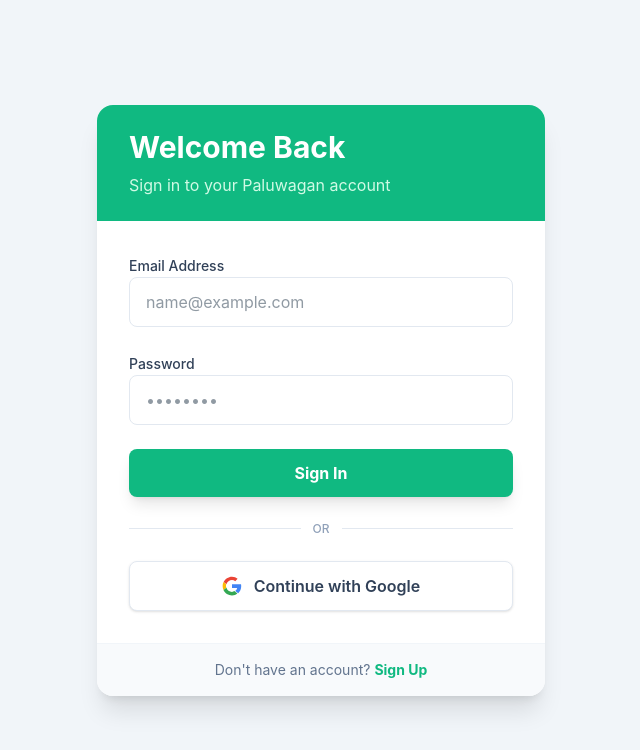
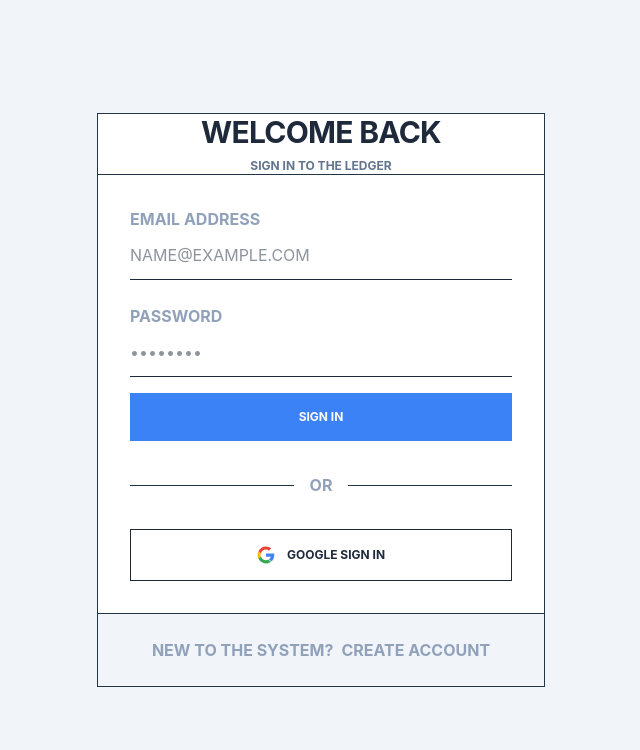
Before and after one commit to KeigeeDev/paluwagan-app, a React (Vite) app: page /login in a window 1280 px wide. Shown: the top 750 px of the page, without its empty margins (319-959 px from the left). Built offline with nearby package versions, Linux system fonts and the light colour scheme; no server answers.

Commit message:
style: implement Swiss Minimalist design for Login view and update global tokens

```diff
--- a/src/features/auth/Login.jsx
+++ b/src/features/auth/Login.jsx
@@ -59,59 +59,60 @@ export default function Login() {
     console.log(auth);
 
     return (
-        <div className="min-h-screen flex items-center justify-center bg-light">
+        <div className="min-h-screen flex items-center justify-center bg-light font-sans">
             <div className="max-w-md w-full mx-4">
-                <div className="bg-white rounded-2xl shadow-xl overflow-hidden">
+                <div className="bg-white border border-border overflow-hidden">
                     {/* Header */}
-                    <div className="bg-primary px-6 py-6 md:px-8">
-                        <h2 className="text-2xl md:text-3xl font-bold text-white mb-2">
-                            {isLogin ? 'Welcome Back' : 'Create Account'}
+                    <div className="px-8 py-12 border-b border-border text-center">
+                        <h2 className="text-3xl font-bold text-dark tracking-tight mb-2">
+                            {isLogin ? 'WELCOME BACK' : 'CREATE ACCOUNT'}
                         </h2>
-                        <p className="text-emerald-100 text-sm md:text-base">
-                            {isLogin ? 'Sign in to your Paluwagan account' : 'Join our Paluwagan community'}
+                        <p className="text-slate-500 text-xs uppercase tracking-[0.2em] font-bold">
+                            {isLogin ? 'Sign in to the ledger' : 'Join the system'}
                         </p>
                     </div>
 
                     {/* Form */}
-                    <form onSubmit={handleSubmit} className="p-6 md:p-8 space-y-6">
+                    <form onSubmit={handleSubmit} className="p-8 space-y-8">
                         {error && (
-                            <div className="bg-red-50 text-danger p-3 rounded text-sm text-center">
+                            <div className="border border-danger text-danger p-4 text-xs font-bold uppercase tracking-widest bg-rose-50/50">
                                 {error}
                             </div>
                         )}
 
+                        <div className="space-y-6">
                             {!isLogin && (
-                            <div className="space-y-2">
-                                <label className="text-sm font-medium text-slate-700">Full Name</label>
+                                <div className="space-y-1.5">
+                                    <label className="text-[10px] font-bold uppercase tracking-widest text-slate-400">Full Name</label>
                                     <input
                                         type="text"
                                         required
-                                    className="w-full px-4 py-3 rounded-lg border border-slate-200 focus:border-primary focus:ring-2 focus:ring-primary/20 transition-all outline-none"
-                                    placeholder="Juan Dela Cruz"
+                                        className="w-full px-0 py-3 border-b border-border focus:border-secondary transition-all outline-none bg-transparent text-dark placeholder:text-slate-300"
+                                        placeholder="JUAN DELA CRUZ"
                                         value={displayName}
                                         onChange={(e) => setDisplayName(e.target.value)}
                                     />
                                 </div>
                             )}
 
-                        <div className="space-y-2">
-                            <label className="text-sm font-medium text-slate-700">Email Address</label>
+                            <div className="space-y-1.5">
+                                <label className="text-[10px] font-bold uppercase tracking-widest text-slate-400">Email Address</label>
                                 <input
                                     type="email"
                                     required
-                                className="w-full px-4 py-3 rounded-lg border border-slate-200 focus:border-primary focus:ring-2 focus:ring-primary/20 transition-all outline-none"
-                                placeholder="name@example.com"
+                                    className="w-full px-0 py-3 border-b border-border focus:border-secondary transition-all outline-none bg-transparent text-dark placeholder:text-slate-300"
+                                    placeholder="NAME@EXAMPLE.COM"
                                     value={email}
                                     onChange={(e) => setEmail(e.target.value)}
                                 />
                             </div>
 
-                        <div className="space-y-2">
-                            <label className="text-sm font-medium text-slate-700">Password</label>
+                            <div className="space-y-1.5">
+                                <label className="text-[10px] font-bold uppercase tracking-widest text-slate-400">Password</label>
                                 <input
                                     type="password"
                                     required
-                                className="w-full px-4 py-3 rounded-lg border border-slate-200 focus:border-primary focus:ring-2 focus:ring-primary/20 transition-all outline-none"
+                                    className="w-full px-0 py-3 border-b border-border focus:border-secondary transition-all outline-none bg-transparent text-dark placeholder:text-slate-300"
                                     placeholder="••••••••"
                                     value={password}
                                     onChange={(e) => setPassword(e.target.value)}
@@ -119,60 +120,62 @@ export default function Login() {
                             </div>
 
                             {!isLogin && (
-                            <div className="space-y-2">
-                                <label className="text-sm font-medium text-slate-700">Confirm Password</label>
+                                <div className="space-y-1.5">
+                                    <label className="text-[10px] font-bold uppercase tracking-widest text-slate-400">Confirm Password</label>
                                     <input
                                         type="password"
                                         required
-                                    className="w-full px-4 py-3 rounded-lg border border-slate-200 focus:border-primary focus:ring-2 focus:ring-primary/20 transition-all outline-none"
+                                        className="w-full px-0 py-3 border-b border-border focus:border-secondary transition-all outline-none bg-transparent text-dark placeholder:text-slate-300"
                                         placeholder="••••••••"
                                         value={confirmPassword}
                                         onChange={(e) => setConfirmPassword(e.target.value)}
                                     />
                                 </div>
                             )}
+                        </div>
 
+                        <div className="space-y-4 pt-4">
                             <button
                                 type="submit"
                                 disabled={loading}
-                            className="w-full bg-primary hover:bg-emerald-600 text-white font-bold py-3 rounded-lg transition-colors shadow-lg hover:shadow-xl disabled:opacity-50 disabled:cursor-not-allowed"
+                                className="w-full bg-secondary hover:bg-violet-700 text-white font-bold py-4 px-6 transition-all disabled:opacity-50 text-xs uppercase tracking-widest"
                             >
-                            {loading ? 'Please wait...' : (isLogin ? 'Sign In' : 'Sign Up')}
+                                {loading ? 'PROCESSING...' : (isLogin ? 'SIGN IN' : 'SIGN UP')}
                             </button>
 
-                        {/* Divider */}
-                        <div className="flex items-center gap-3">
-                            <div className="flex-1 h-px bg-slate-200" />
-                            <span className="text-xs text-slate-400 font-medium">OR</span>
-                            <div className="flex-1 h-px bg-slate-200" />
+                            <div className="relative flex items-center justify-center py-4">
+                                <div className="absolute inset-0 flex items-center">
+                                    <div className="w-full border-t border-border"></div>
+                                </div>
+                                <span className="relative bg-white px-4 text-[10px] font-bold text-slate-400 uppercase tracking-[0.3em]">OR</span>
                             </div>
 
-                        {/* Google Sign-In Button */}
                             <button
                                 type="button"
                                 onClick={handleGoogleSignIn}
                                 disabled={loading}
-                            className="w-full flex items-center justify-center gap-3 bg-white border border-slate-200 hover:bg-slate-50 text-slate-700 font-semibold py-3 rounded-lg transition-colors shadow-sm hover:shadow-md disabled:opacity-50 disabled:cursor-not-allowed"
+                                className="w-full flex items-center justify-center gap-3 bg-white border border-border hover:bg-slate-50 text-dark font-bold py-4 px-6 transition-all disabled:opacity-50 text-xs uppercase tracking-widest"
                             >
-                            <svg xmlns="http://www.w3.org/2000/svg" viewBox="0 0 48 48" width="20" height="20" className="w-5 h-5 flex-shrink-0">
+                                <svg xmlns="http://www.w3.org/2000/svg" viewBox="0 0 48 48" width="18" height="18" className="w-4.5 h-4.5">
                                     <path fill="#EA4335" d="M24 9.5c3.15 0 5.64 1.08 7.74 2.85l5.77-5.77C33.91 3.45 29.27 1.5 24 1.5 14.97 1.5 7.38 6.91 3.9 14.6l6.72 5.22C12.4 13.47 17.73 9.5 24 9.5z"/>
                                     <path fill="#4285F4" d="M46.1 24.5c0-1.64-.15-3.22-.42-4.74H24v8.98h12.42c-.54 2.88-2.17 5.32-4.62 6.96l7.1 5.52C43.23 37.13 46.1 31.27 46.1 24.5z"/>
                                     <path fill="#FBBC05" d="M10.62 28.18A14.56 14.56 0 0 1 9.5 24c0-1.45.25-2.86.62-4.18L3.4 14.6A22.46 22.46 0 0 0 1.5 24c0 3.37.73 6.56 2.04 9.43l7.08-5.25z"/>
                                     <path fill="#34A853" d="M24 46.5c5.27 0 9.69-1.74 12.92-4.74l-7.1-5.52c-1.75 1.17-3.99 1.86-5.82 1.86-6.27 0-11.6-3.97-13.38-9.92l-7.08 5.25C7.38 41.09 14.97 46.5 24 46.5z"/>
                                 </svg>
-                            Continue with Google
+                                GOOGLE SIGN IN
                             </button>
+                        </div>
                     </form>
 
-                    <div className="bg-slate-50 px-6 py-4 md:px-8 border-t border-slate-100 text-center">
-                        <p className="text-sm text-slate-500">
-                            {isLogin ? "Don't have an account?" : "Already have an account?"}
+                    <div className="bg-light px-8 py-6 border-t border-border text-center">
+                        <p className="text-[10px] font-bold text-slate-400 uppercase tracking-widest">
+                            {isLogin ? "NEW TO THE SYSTEM?" : "ALREADY ENROLLED?"}
                             <button
                                 type="button"
                                 onClick={() => setIsLogin(!isLogin)}
-                                className="ml-1 text-primary font-bold hover:underline focus:outline-none"
+                                className="ml-2 text-secondary hover:underline focus:outline-none"
                             >
-                                {isLogin ? 'Sign Up' : 'Log In'}
+                                {isLogin ? 'CREATE ACCOUNT' : 'LOG IN'}
                             </button>
                         </p>
                     </div>
```
Also changed, not shown: src/input.css (+6 -5 lines), tailwind.config.js (+17 -5 lines). Lines whose indentation alone changed are shown as unchanged.
